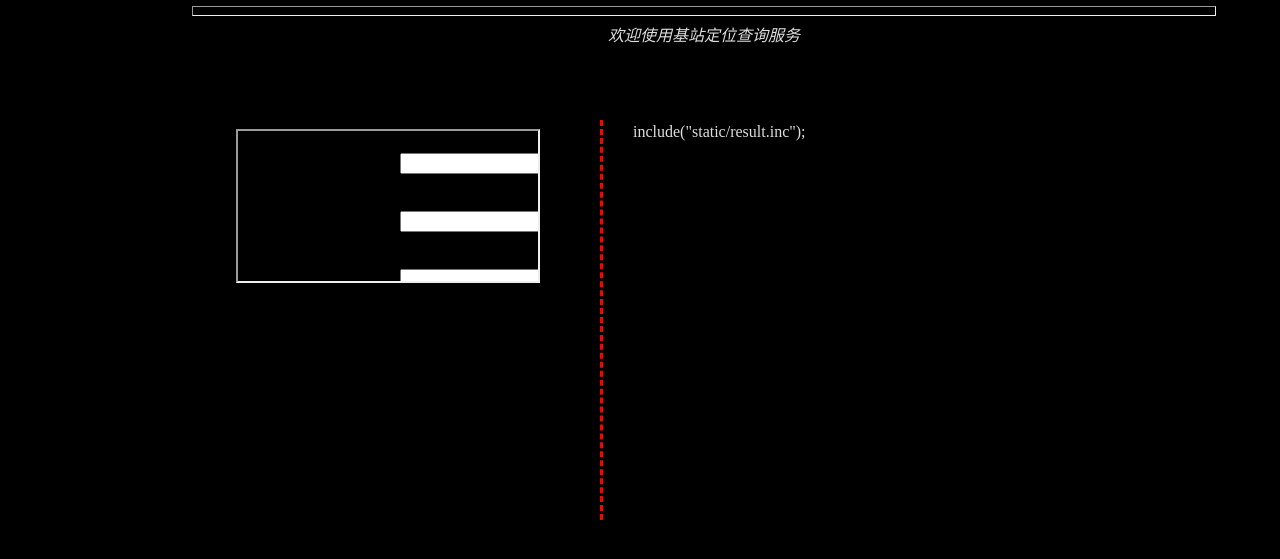
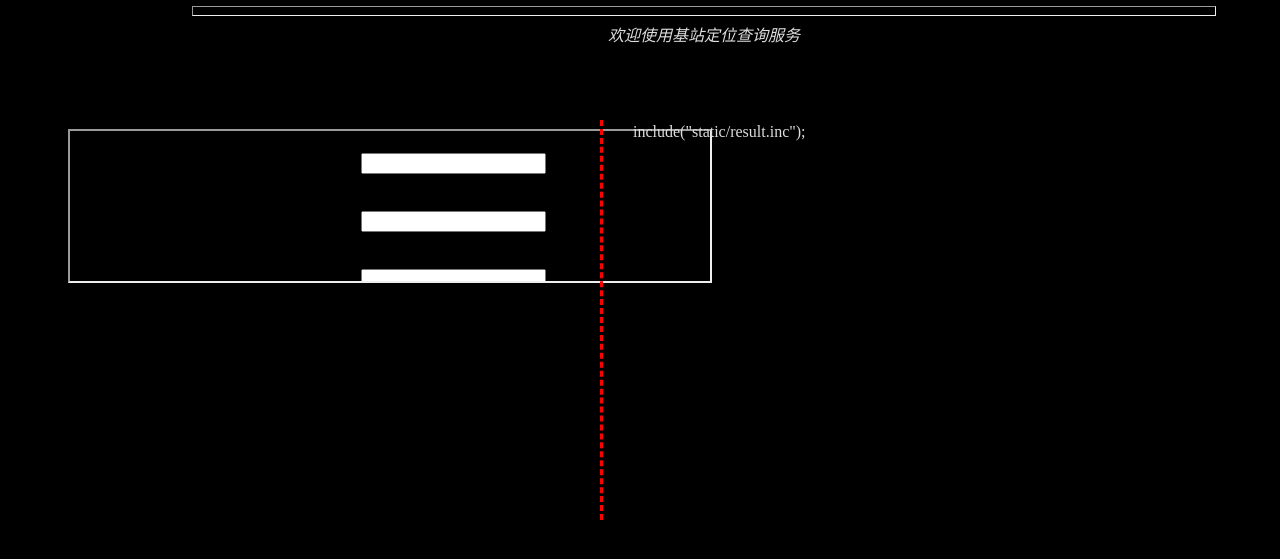
Before and after one commit to tuxknight/bs_query, a plain HTML site: page 0/index.html in a window 1280 px wide. Shown: the part 85-644 px from the top of the page. Drawn offline with Linux system fonts and the light colour scheme.

Commit message:
commit by edit_adapter

```diff
--- a/0/index.html
+++ b/0/index.html
@@ -73,7 +73,7 @@ TD {text-align:left;}
 
 
 <div id="left">
-    <iframe name="input_frame" src="static/form.html"></iframe>
+    <iframe name="input_frame" src="static/form.html" width="100%" height="100%"></iframe>
 </div>
 
 <div id="right">
```
